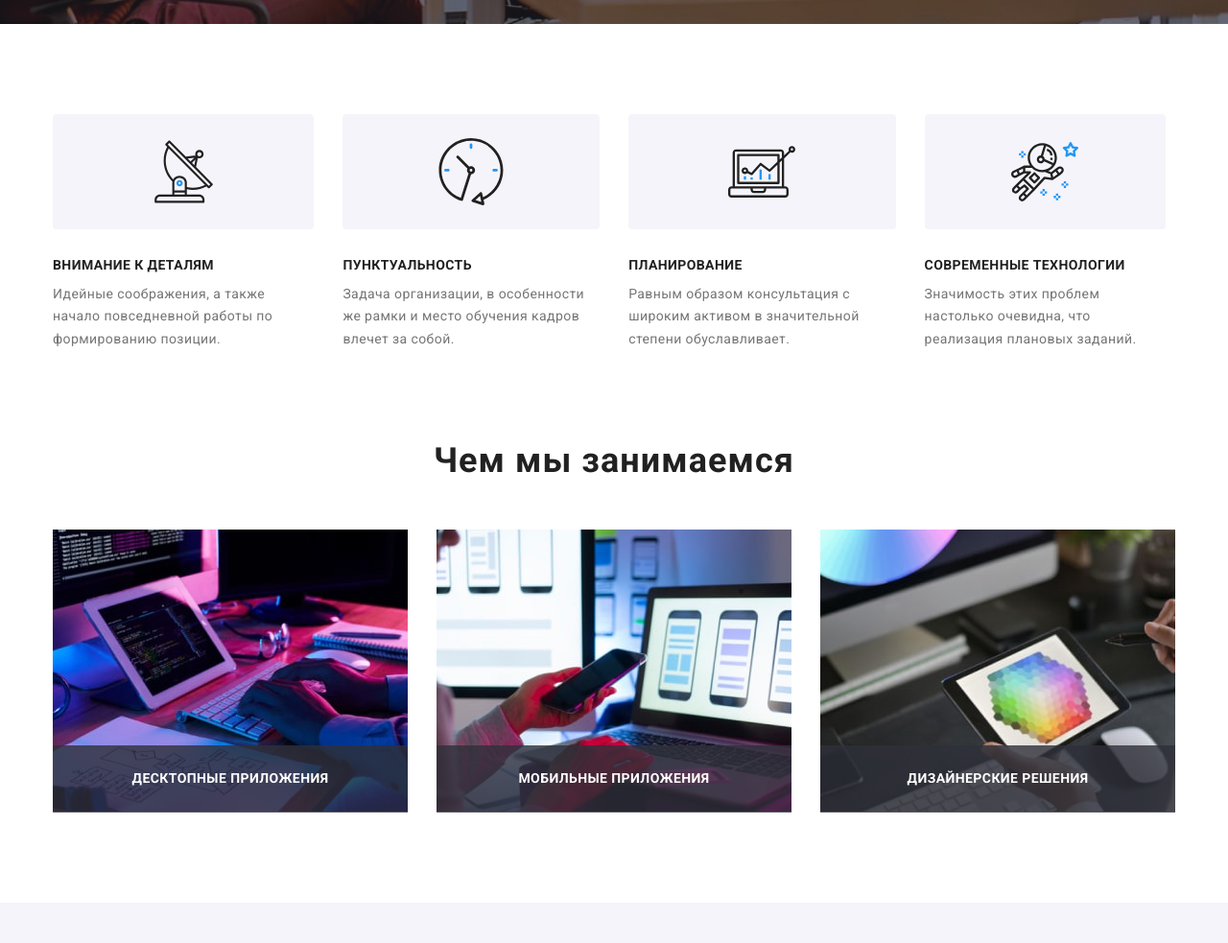
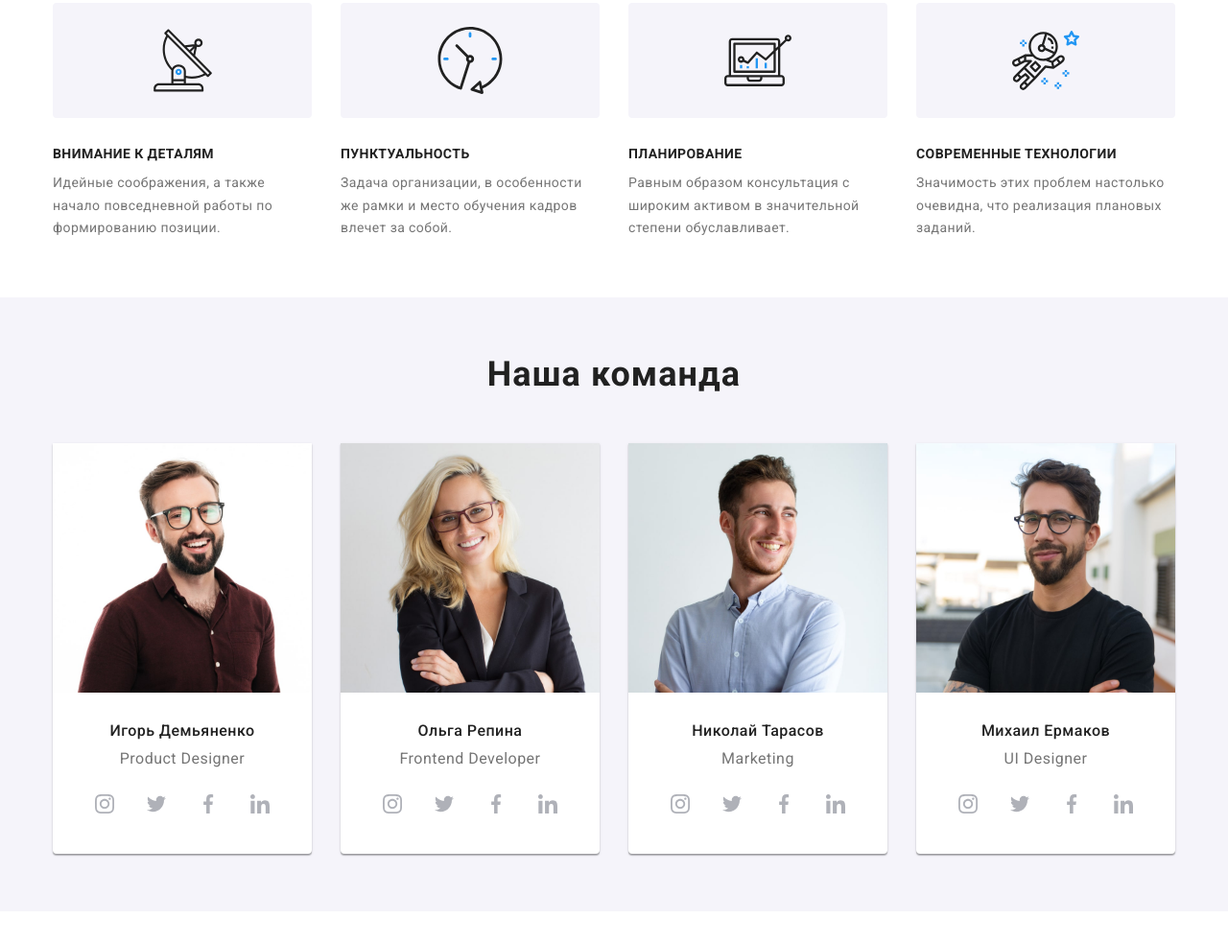
Before and after one commit to AndrewNikolaiets/goit-markup-hw-08, a plain HTML site: page index.html in a window 1280 px wide. Shown: the part 657-1640 px from the top of the page at 96% size. Drawn offline with nearby package versions, Linux system fonts and the light colour scheme.

Commit message:
DZ-8 3 section

```diff
--- a/index.html
+++ b/index.html
@@ -28,7 +28,7 @@
   </head>
   <body>
     <!-- HEADER  -->
-    <header class="header">
+    <!-- <header class="header">
       <div class="container nav-head">
         <nav class="header-nav">
           <a href="" class="header-logo link">
@@ -69,7 +69,7 @@
           </li>
         </ul>
       </div>
-    </header>
+    </header> -->
     <main>
       <!-- HERO -->
       <section class="hero">
@@ -136,7 +136,7 @@
         </div>
       </section>
       <!-- PROGEKT -->
-      <section class="progekt">
+      <!-- <section class="progekt">
         <div class="container">
           <h2 class="progekt-title">Чем мы занимаемся</h2>
           <ul class="title-list list">
@@ -175,7 +175,7 @@
             </li>
           </ul>
         </div>
-      </section>
+      </section> -->
       <!-- TEAM -->
       <section class="team">
         <div class="container">
@@ -428,7 +428,7 @@
       </section>
     </main>
     <!-- FOOTER -->
-    <footer class="footer">
+    <!-- <footer class="footer">
       <div class="container footer-cont">
         <div class="footer-contacts-logo">
           <a href="" class="footer-logo link">
@@ -498,7 +498,7 @@
           </form>
         </div>
       </div>
-    </footer>
+    </footer> -->
     <!-- Modal -->
     <div class="backdrop is-hidden" data-modal>
       <div class="modal">
--- a/sass/components/_container.scss
+++ b/sass/components/_container.scss
@@ -1,6 +1,15 @@
 .container {
-    width: 1200px;
+    width: 100%;
     margin: 0 auto;
     padding-left: 15px;
     padding-right: 15px;
+    @include mobile {
+        width: 450px;
+    }
+    @include tablet {
+        width: 738px;
+    }
+    @include desktop {
+        width: 1200px;
+    }
 }
--- a/sass/components/_img.scss
+++ b/sass/components/_img.scss
@@ -2,4 +2,5 @@ img {
     display: block;
     max-width: 100%;
     height: auto;
+    width: 100%;
 }
--- a/sass/layout/_clients.scss
+++ b/sass/layout/_clients.scss
@@ -4,13 +4,16 @@
 }
 
 .clients-title {
+    // @include font (36px, 700, 1.17, 0.03em);
     margin-bottom: 50px;
-    font-weight: 700;
-    font-size: 36px;
-    line-height: 42px;
     text-align: center;
-    letter-spacing: 0.03em;
     color: var(--title-color);
+    @include tablet {
+        @include font (28px, null, 1.18, null);
+        }
+        @include desktop {
+        @include font (36px, 700, 1.17, 0.03em);
+        }
 }
 
 .client {
@@ -23,6 +26,12 @@
     width: 170px;
     height: 92px;
     margin: 0 auto;
+    @include tablet {
+        width: calc((100% - 60px) / 3);
+        }
+        @include desktop {
+        width: calc((100% - 150px) / 6);
+        }
 }
 
 .client__link {
--- a/sass/layout/_hero.scss
+++ b/sass/layout/_hero.scss
@@ -12,7 +12,6 @@
     margin: 0 auto;
     text-align: center;
     width: 100%;
-    text-align: center;
 }
 
 .hero-title {
--- a/sass/layout/_specification.scss
+++ b/sass/layout/_specification.scss
@@ -1,20 +1,35 @@
 .specification {
     padding-top: 94px;
     padding-bottom: 94px;
+    @include tablet {
+        padding-top: 60px;
+        padding-bottom: 60px;
+        }
+    @include desktop {
+        padding-top: 60px;
+        padding-bottom: 60px;
+        }
 }
 
 .specific {
     display: flex;
-    align-items: center;
-    justify-content: center;
+    flex-wrap: wrap;
+    gap: 30px;
 }
 
 .specific__item {
-    margin-right: 30px;
+    width: 100%;
+    // margin-right: 30px;
     .specific,
     &:last-child {
-            margin-right: 10px;
-        }
+        margin-right: 0px;
+    }
+    @include tablet {
+        width: calc((100% - 30px) / 2);
+    }
+    @include desktop {
+        width: calc((100% - 90px) / 4);
+    }
 }
 
 .specific__item-icon {
--- a/sass/layout/_team.scss
+++ b/sass/layout/_team.scss
@@ -2,16 +2,36 @@
     padding-top: 95px;
     padding-bottom: 95px;
     background: #f5f4fa;
+    @include tablet {
+        padding-top: 60px;
+        padding-bottom: 60px;
+        background: #f5f4fa;
+        }
+   @include desktop {
+        padding-top: 60px;
+        padding-bottom: 60px;
+        background: #f5f4fa;
+        }
 }
 
 .team-list {
     display: flex;
+    flex-wrap: wrap;
+    gap: 30px;
+    justify-content: center
 }
 
 .team-item {
-    margin-right: 30px;
+    width: 100%;
+    // margin-right: 30px;
     .team-list &:last-child {
-            margin-right: 0;
+        margin-right: 0;
+        }
+    @include tablet {
+        width: calc((100% - 30px) / 2);
+        }
+    @include desktop {
+        width: calc((100% - 90px) / 4);
         }
 }
 
@@ -24,10 +44,16 @@
 }
 
 .team-title {
-    @include font (36px, 700, 1.16, 0.03em);
+    // @include font (36px, 700, 1.16, 0.03em);
     margin-bottom: 50px;
     text-align: center;
     color: var(--title-color);
+    @media screen and (min-width: 768px) {
+        @include font (28px, null, 1.18, null);
+        }
+    @media screen and (min-width: 1200px) {
+        @include font (36px, 700, 1.16, 0.03em);
+        }
 }
 
 .team-group {
--- a/sass/utils/_mixins.scss
+++ b/sass/utils/_mixins.scss
@@ -1,3 +1,6 @@
+// @include font ();
+//  @include
+
 @mixin font ($fs, $fw, $lh, $ls) {
     font-size: $fs;
     font-weight: $fw;
@@ -5,4 +8,20 @@
     letter-spacing: $ls;
 }
 
-// @include font ();
+@mixin mobile {
+    @media screen and (min-width: 480px) {
+          @content;
+        }
+}
+
+@mixin tablet {
+    @media screen and (min-width: 768px) {
+        @content;
+    }
+}
+
+@mixin desktop {
+    @media screen and (min-width: 1200px) {
+        @content;
+    }
+}
```
Also changed, not shown: css/mein.css, css/mein.min.css, 2 other files.
